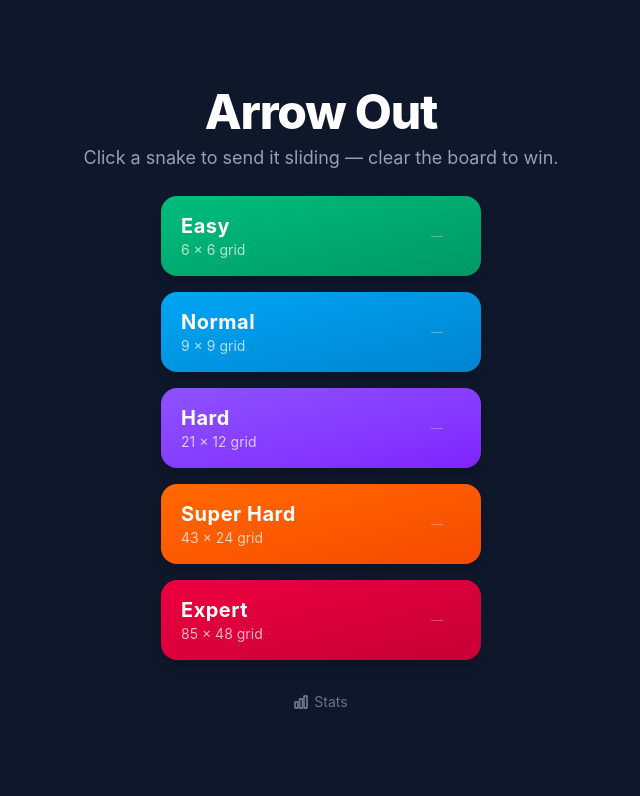
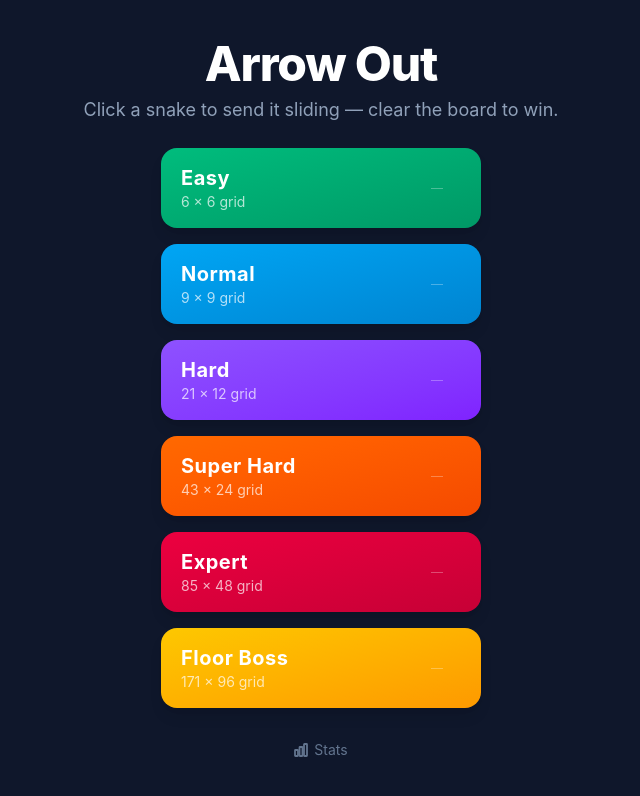
Before and after one commit to CoreyT355/super-arrow-out, a SvelteKit app: page / in a window 1280 px wide. Shown: the top 796 px of the page, without its empty margins (319-959 px from the left). Built offline with nearby package versions, Linux system fonts and the light colour scheme.

Commit message:
Add 'Floor Boss' difficulty level
Add a new top-end difficulty entry 'Floor Boss' to DIFFICULTIES in src/routes/+page.svelte (cells: 16384, square: false) with its color gradient, ring, and chartColor settings. This extends the available difficulty range for very large/adaptive grids.

```diff
--- a/src/routes/+page.svelte
+++ b/src/routes/+page.svelte
@@ -6,11 +6,12 @@
 
 	// cells: target cell count for adaptive grids; square: always use equal W/H
 	const DIFFICULTIES = [
-		{ label: 'Easy',       cells:   36, square: true,  color: 'from-emerald-500 to-emerald-600', ring: 'ring-emerald-400', chartColor: '#10b981' },
-		{ label: 'Normal',     cells:   81, square: true,  color: 'from-sky-500 to-sky-600',         ring: 'ring-sky-400',     chartColor: '#0ea5e9' },
-		{ label: 'Hard',       cells:  256, square: false, color: 'from-violet-500 to-violet-600',   ring: 'ring-violet-400',  chartColor: '#8b5cf6' },
-		{ label: 'Super Hard', cells: 1024, square: false, color: 'from-orange-500 to-orange-600',   ring: 'ring-orange-400',  chartColor: '#f97316' },
-		{ label: 'Expert',     cells: 4096, square: false, color: 'from-rose-600 to-rose-700',       ring: 'ring-rose-400',    chartColor: '#e11d48' },
+		{ label: 'Easy',       cells:    36, square: true,  color: 'from-emerald-500 to-emerald-600', ring: 'ring-emerald-400', chartColor: '#10b981' },
+		{ label: 'Normal',     cells:    81, square: true,  color: 'from-sky-500 to-sky-600',         ring: 'ring-sky-400',     chartColor: '#0ea5e9' },
+		{ label: 'Hard',       cells:   256, square: false, color: 'from-violet-500 to-violet-600',   ring: 'ring-violet-400',  chartColor: '#8b5cf6' },
+		{ label: 'Super Hard', cells:  1024, square: false, color: 'from-orange-500 to-orange-600',   ring: 'ring-orange-400',  chartColor: '#f97316' },
+		{ label: 'Expert',     cells:  4096, square: false, color: 'from-rose-600 to-rose-700',       ring: 'ring-rose-400',    chartColor: '#e11d48' },
+		{ label: 'Floor Boss', cells: 16384, square: false, color: 'from-yellow-400 to-amber-500',    ring: 'ring-yellow-300',  chartColor: '#f59e0b' },
 	];
 
 	// Compute W × H for a difficulty, fitting the current viewport aspect ratio.
```
